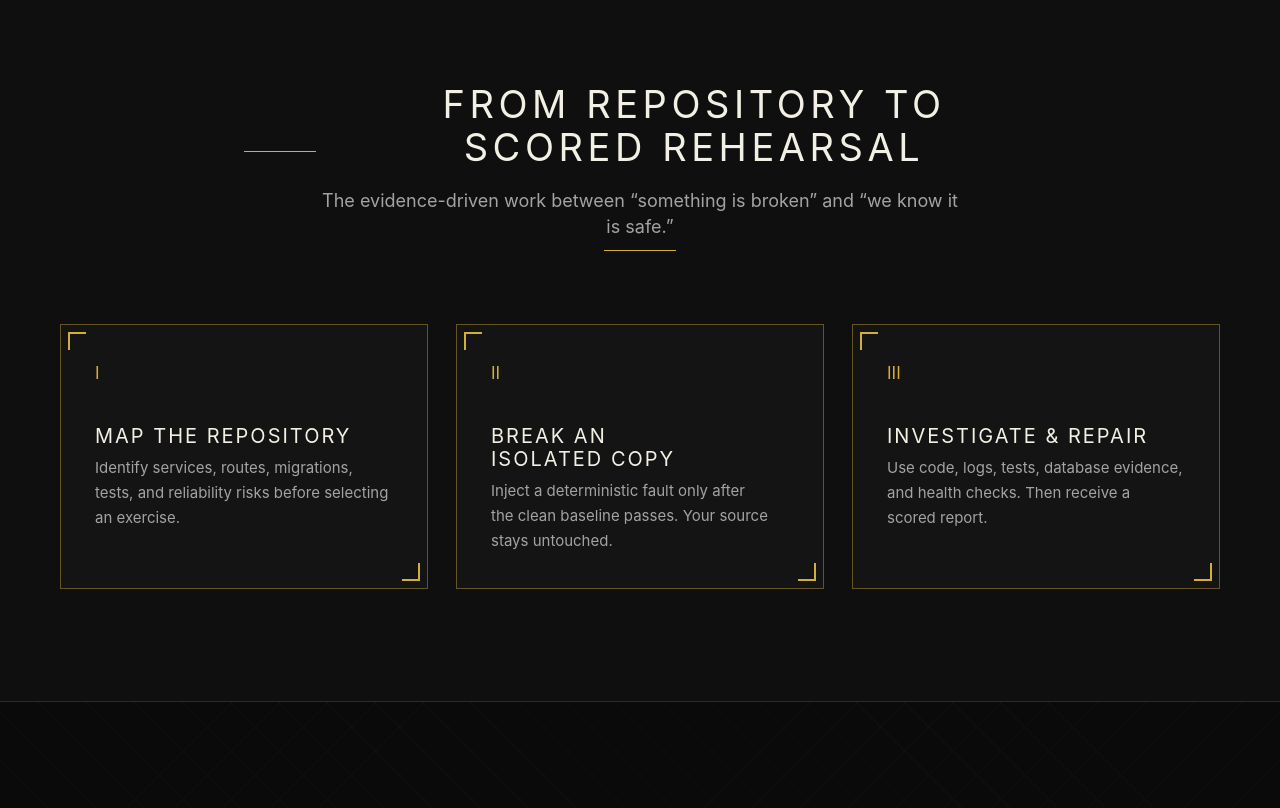
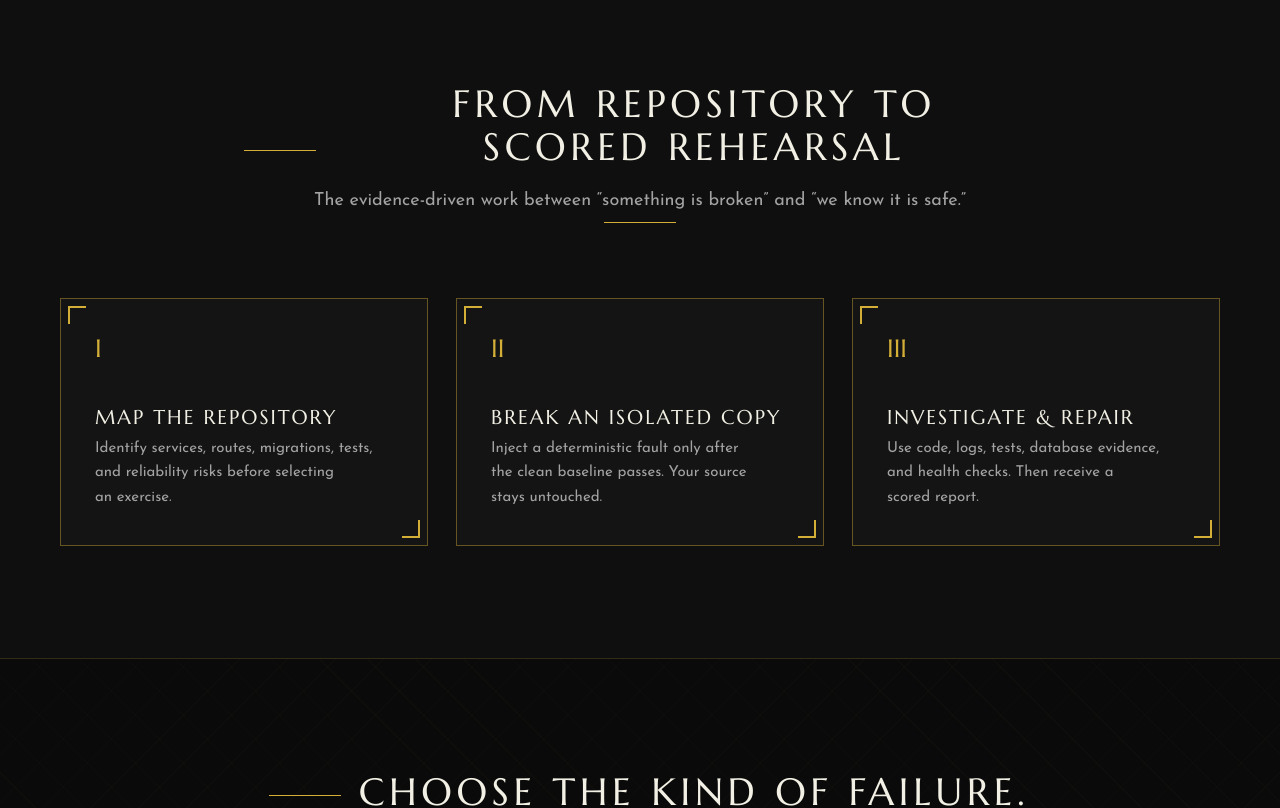
Before and after one commit to agcodin/reporehearsal, a Next.js app: page / in a window 1280 px wide. Shown: the part 1429-2237 px from the top of the page. Built offline with nearby package versions, Linux system fonts and the light colour scheme; no server answers.

Commit message:
Fix Art Deco font tokens

```diff
--- a/app/deco.css
+++ b/app/deco.css
@@ -13,8 +13,8 @@
   --deco-success: #79c58a;
   --deco-line: rgba(212, 175, 55, .42);
   --deco-line-soft: rgba(212, 175, 55, .18);
-  --deco-display: var(--font-display), "Times New Roman", serif;
-  --deco-body: var(--font-body), "Avenir Next", sans-serif;
+  --deco-display: "Marcellus", "Times New Roman", serif;
+  --deco-body: "Josefin Sans", "Avenir Next", sans-serif;
 }
 
 html { background: var(--deco-bg) !important; color-scheme: dark; }
```
